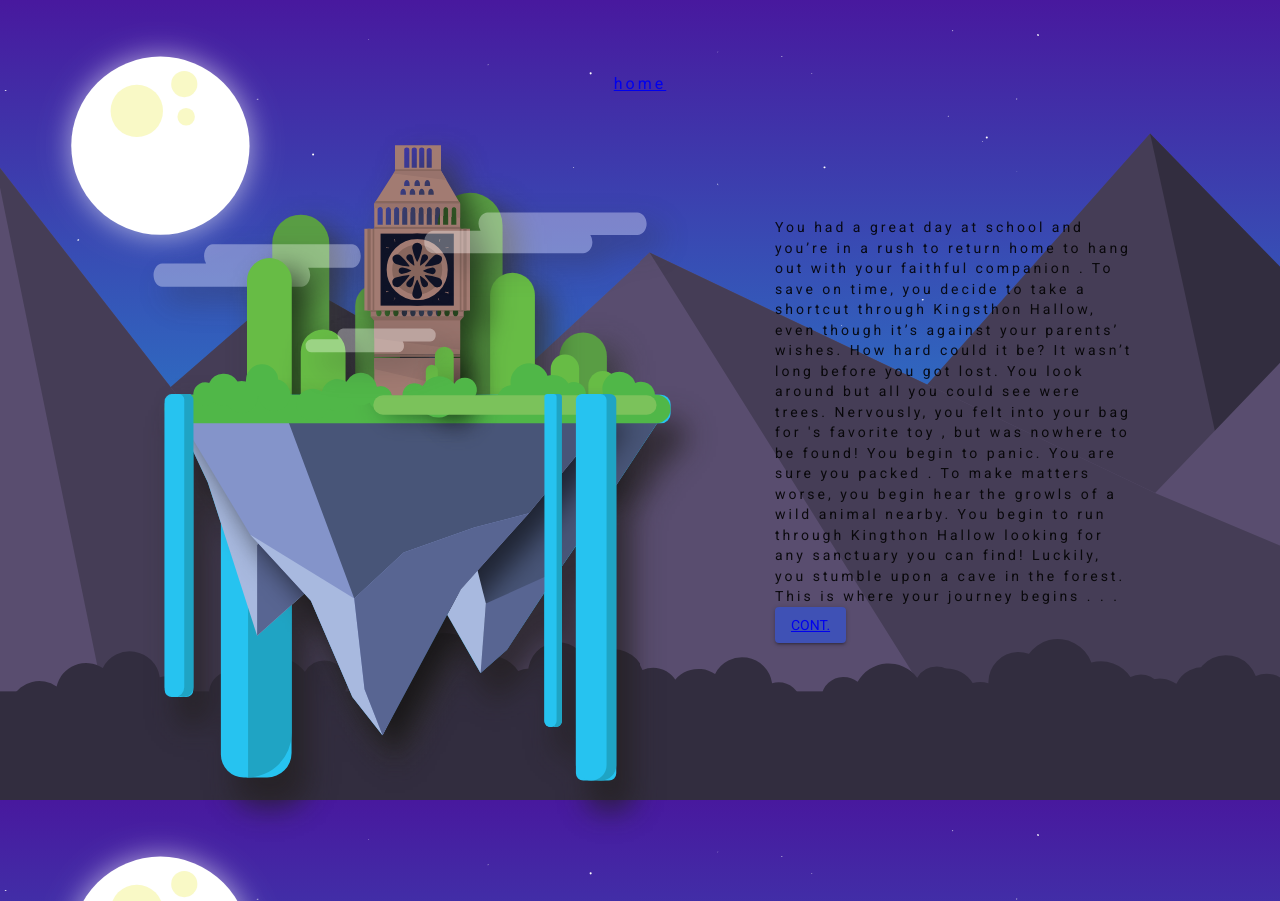
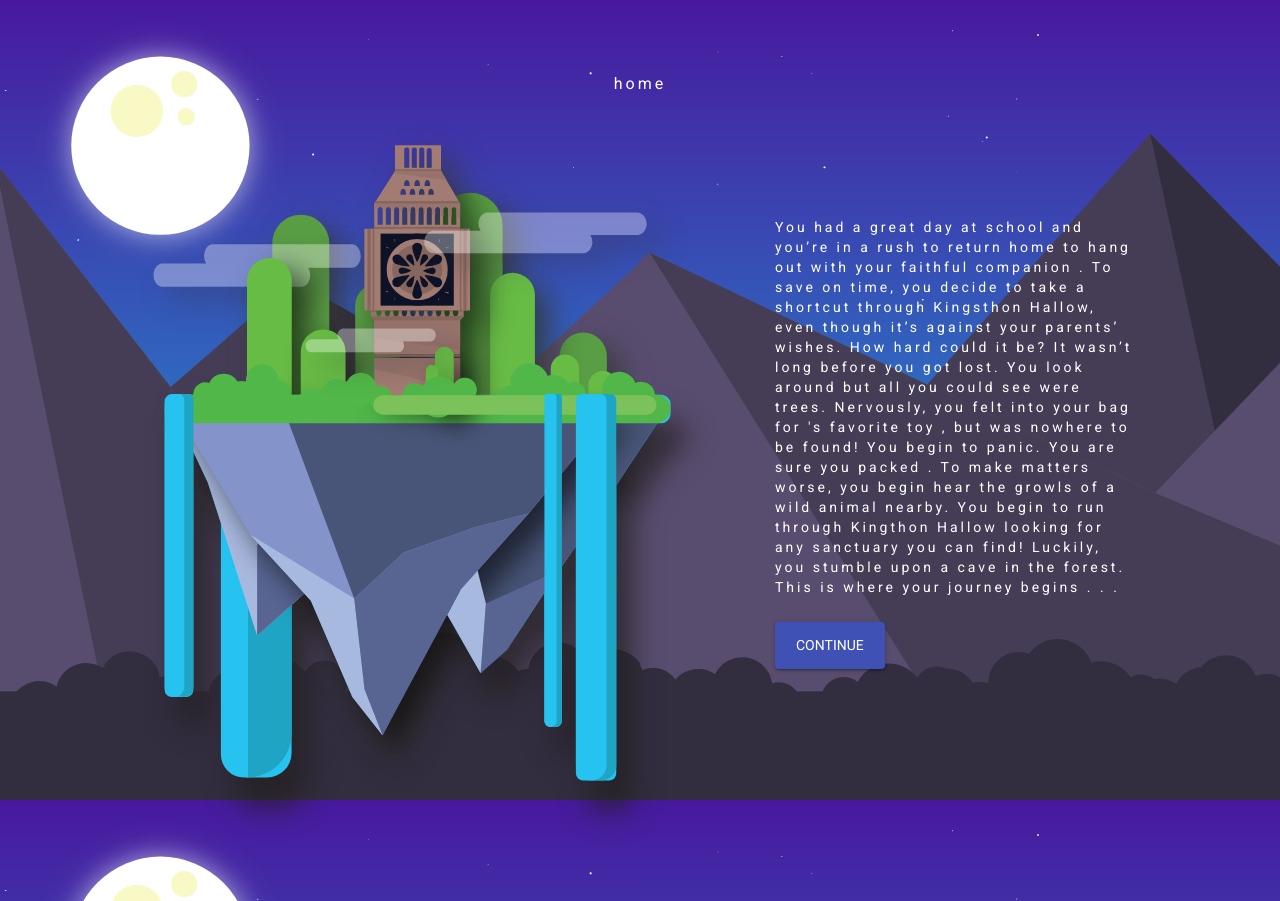
Before and after one commit to Bgorson/project3, a React (Create React App) app in the folder client/: page /story in a window 1280 px wide. Built offline with nearby package versions, Linux system fonts and the light colour scheme.

Commit message:
adjusted size and color

```diff
--- a/client/src/components/Story.js
+++ b/client/src/components/Story.js
@@ -1,10 +1,11 @@
 import React, { Component } from 'react';
 import { Link } from 'react-router-dom'
 
-import Typography from '@material-ui/core/Typography';
 import Button from '@material-ui/core/Button';
 
 import Island from '../images/island.svg'
+
+import './story.css';
 
 class Story extends Component {
     componentDidMount() {
@@ -14,8 +15,7 @@ class Story extends Component {
         return (
             <div className="container">
                 <img src={Island} className="island" alt="island"/>
-
-                <Typography  className="story-content" component="p">
+                <div  className="story-content">
                     You had a great day at school and you’re in a rush to return home to hang out
                     with your faithful companion {this.props.petname}. To save on time, you decide to take a shortcut
                     through Kingsthon Hallow, even though it’s against your parents’ wishes. How hard could
@@ -25,16 +25,19 @@ class Story extends Component {
                     To make matters worse, you begin hear the growls of a wild animal nearby. You begin
                     to run through Kingthon Hallow looking for any sanctuary you can find! Luckily, you
                     stumble upon a cave in the forest. This is where your journey begins . . .
-                    <Button
+                <br />
+                <div className="storyBtn">
+                <Button
                         variant="contained"
                         color="primary">
                             <Link
                                 to="/main"
                                 className="btn btn-link">
-                                CONT.
+                                CONTINUE
                             </Link>
                     </Button>
-                </Typography>
+                    </div>
+                </div>
             </div>
         )
     }
--- /dev/null
+++ b/client/src/components/story.css
@@ -0,0 +1,15 @@
+.story-content {
+    font-size: 14px;
+    line-height: 20px;
+    color: #FFFFFF;
+}
+
+.storyBtn {
+    margin: 25px 0 0;
+}
+
+.btn {
+    text-decoration: none;
+    padding: 5px;
+    color: #FFFFFF;
+}
```
